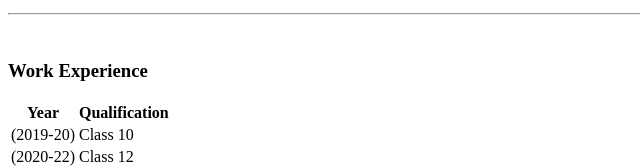
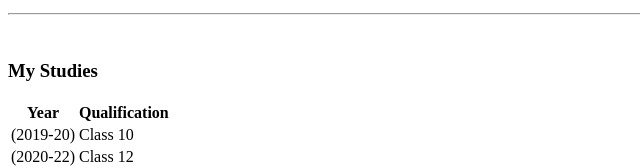
Before and after one commit to Hemansakkthivel/CV, a plain HTML site: page index.html in a window 1280 px wide. Shown: the part 637-805 px from the top of the page, 0-640 px from the left. Drawn offline with Linux system fonts and the light colour scheme.

Commit message:
index.html

```diff
--- a/index.html
+++ b/index.html
@@ -25,7 +25,7 @@
    </ul>
    <hr>
 <br>
-<h3>Work Experience</h3>
+<h3>My Studies</h3>
 <table>
   <thead cell spacing="50">
     <tr>
```
